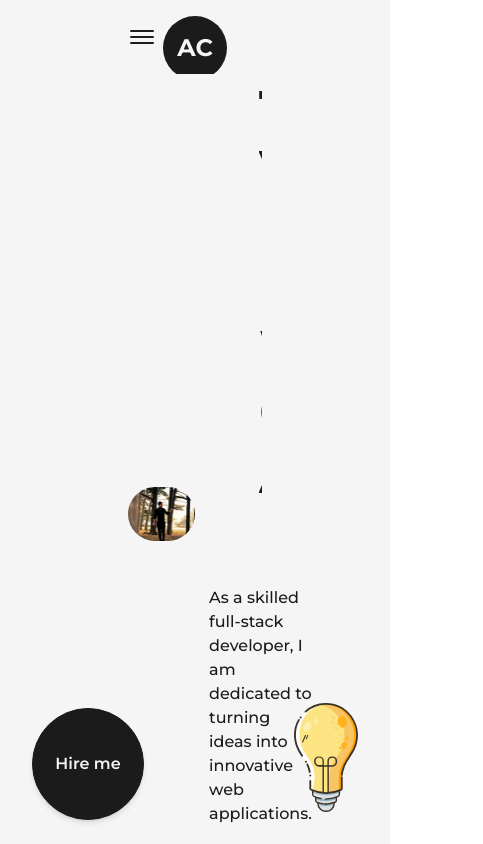
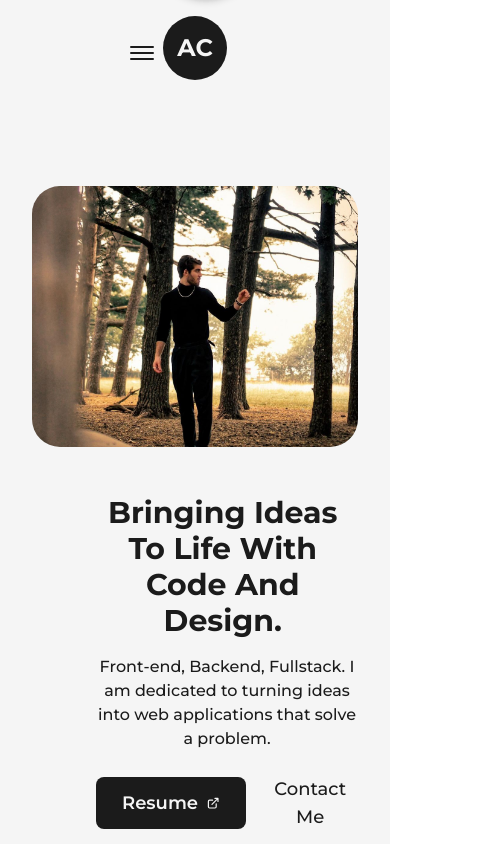
Before and after one commit to imalicolak/alicolak-portfolio1, a Next.js app: page / in a window 390 px wide. Shown: the top 844 px of the page, 483 px wide, since content can reach past the window. Built offline with nearby package versions, Linux system fonts and the light colour scheme.

Commit message:
Responsive index.jsx

```diff
--- a/src/components/AnimatedText.jsx
+++ b/src/components/AnimatedText.jsx
@@ -27,7 +27,7 @@ const singleWord = {
 
 const AnimatedText = ({ text, className = "" }) => {
   return (
-    <div className="w-full mx-auto py-2 flex items-center justify-center text-center overflow-hidden ">
+    <div className="w-full mx-auto py-2 flex items-center justify-center text-center overflow-hidden sm:py-0 ">
       <motion.h1
         className={`inline-block w-full text-dark font-bold capitalize text-8xl dark:text-light ${className}`}
         variants={quote}
--- a/src/components/HireMe.jsx
+++ b/src/components/HireMe.jsx
@@ -4,7 +4,7 @@ import Link from "next/link";
 
 const HireMe = () => {
   return (
-    <div className="fixed left-12 bottom-6 flex items-center justify-center overflow">
+    <div className="fixed left-12 bottom-6 flex items-center justify-center overflow md:right-8 md:left-auto md:top-0 md:bottom-auto">
       <div className="w-48 h-auto flex items-center justify-center ">
         {/* <Image src="../../public/images/swe_circle.png" alt="Profile" /> */}
         {/* <CircularText className={"fill-dark animate-spin-slow"} /> */}
--- a/src/components/Layout.js
+++ b/src/components/Layout.js
@@ -3,7 +3,7 @@ import React from "react";
 const Layout = ({ children, className = "" }) => {
   return (
     <div
-      className={`w-full h-full inline-block z-0 bg-light p-32 dark:bg-dark ${className} `}
+      className={`w-full h-full inline-block z-0 bg-light p-32 dark:bg-dark xl:p-24 lg:p-16 md:p-12 sm:p-8 ${className} `}
     >
       {children}
     </div>
--- a/src/components/Navbar.jsx
+++ b/src/components/Navbar.jsx
@@ -71,7 +71,7 @@ const Navbar = () => {
   };
 
   return (
-    <header className="w-full px-32 py-8 font-medium flex items-center justify-between dark:text-light relative">
+    <header className="w-full px-32 py-12 font-medium flex items-center justify-between dark:text-light relative">
       {/* HAMBURGER MENU */}
       <button
         className=" flex-col justify-center items-center hidden lg:flex "
@@ -100,7 +100,7 @@ const Navbar = () => {
         <motion.div
           initial={{ scale: 0, opacity: 0, x: "-50%", y: "-50%" }}
           animate={{ scale: 1, opacity: 1 }}
-          className="min-w-[35vw]  z-30 flex flex-col  justify-between items-center fixed top-1/2 left-1/2 -translate-x-1/2 trnaslate-y-1/2 bg-dark/80 dark:bg-light/80 rounded-lg backdrop-blur-md py-32"
+          className="min-w-[40vw] z-30 flex flex-col  justify-between items-center fixed top-1/2 left-1/2 -translate-x-1/2 trnaslate-y-1/2 bg-dark/80 dark:bg-light/80 rounded-lg backdrop-blur-md py-32"
         >
           {/* NAVBAR */}
           <nav className="flex  flex-col justify-center items-center">
--- a/src/pages/index.jsx
+++ b/src/pages/index.jsx
@@ -18,27 +18,27 @@ export default function Home() {
         <meta name="description" content="Generated by create next app" />
       </Head>
       <main className="flex items-center text-dark w-full dark:text-light ">
-        <Layout className="pt-0">
-          <div className="flex items-center justify-between w-full ">
-            <div className="w-1/2">
+        <Layout className="pt-0 md:pt-16 sm:pt-8 ">
+          <div className="flex items-center justify-between w-full lg:flex-col ">
+            <div className="w-1/2 md:w-full ">
               <Image
                 src={profilePic}
                 alt="Ali Colak"
-                className="w-full h-auto rounded-[1.75em] mt-12"
+                className="w-full h-auto rounded-[1.75em] mt-12 lg:hidden md:inline-block md:w-full "
                 draggable="false"
                 priority
               />
             </div>
-            <div className="w-1/2 flex flex-col items-center self-center pl-16">
+            <div className="w-1/2 flex flex-col items-center self-center pl-16 lg:w-full lg:text-center lg:mt-12 ">
               <AnimatedText
-                text="Turning Vision Into Reality With Code And Design."
-                className="!text-6xl !text-left"
+                text="Bringing ideas to life with code and design."
+                className="!text-6xl !text-left xl:!text-5xl lg:!text-center lg:!text-6xl md:!text-5xl sm:!text-3xl"
               />
               <p className="my-4 text-base font-medium ">
-                As a skilled full-stack developer, I am dedicated to turning
-                ideas into innovative web applications.
+                Front-end, Backend, Fullstack. I am dedicated to turning ideas
+                into web applications that solve a problem.
               </p>
-              <div className="flex items-center self-start mt-2">
+              <div className="flex items-center self-start mt-2 lg:self-center">
                 <Link
                   href="/resume-july23.pdf"
                   alt="Resume"
@@ -63,7 +63,11 @@ export default function Home() {
         </Layout>
         <HireMe />
         <div className="absolute right-8 bottom-8 inline-block w-16 ">
-          <Image src={lightBulb} alt="Ali Colak" className="w-full h-auto" />
+          <Image
+            src={lightBulb}
+            alt="Ali Colak"
+            className="w-full h-auto md:hidden"
+          />
         </div>
       </main>
     </>
```
